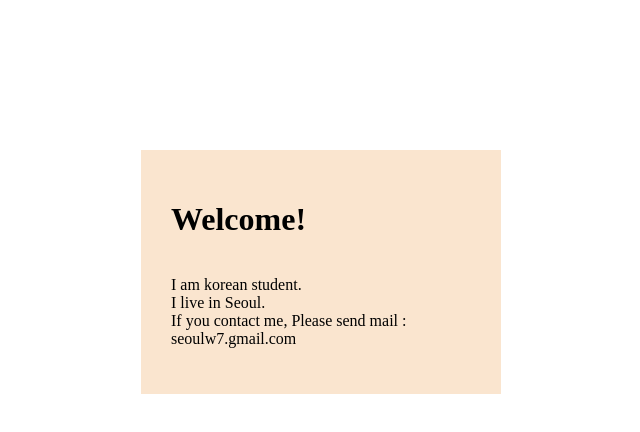
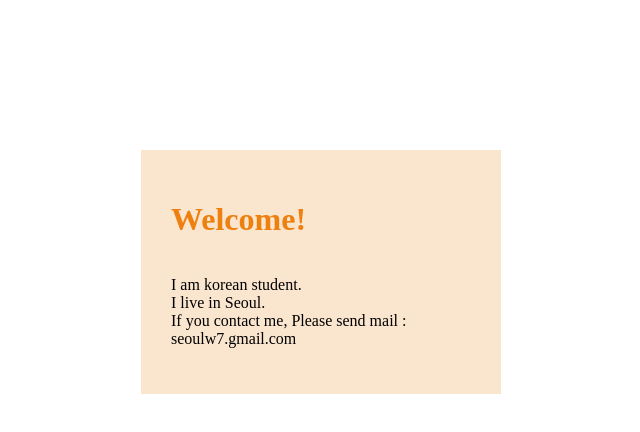
Before and after one commit to seoulw7/seoulw7.github.io, a plain HTML site: page index.html in a window 1280 px wide. Shown: the whole page, without its empty margins (319-959 px from the left). Drawn offline with Linux system fonts and the light colour scheme.

Commit message:
Update index.html

```diff
--- a/index.html
+++ b/index.html
@@ -13,7 +13,7 @@
     align-content: center;
     justify-content: center;
     align-items: flex-start;">
-      <h1 style="font-color:#ed800e">Welcome!</h1>
+      <h1 style="color:#ed800e">Welcome!</h1>
       <p>I am korean student. <br>I live in Seoul. <br>If you contact me, Please send mail : seoulw7.gmail.com</p>
     </div>
     </div>
```
